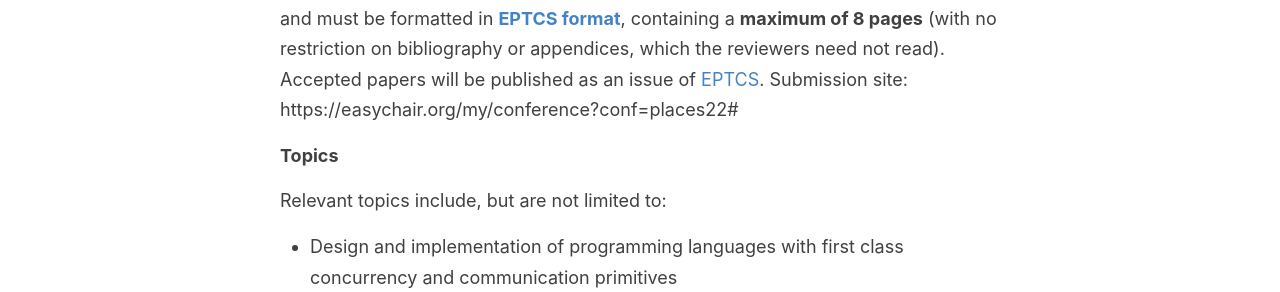
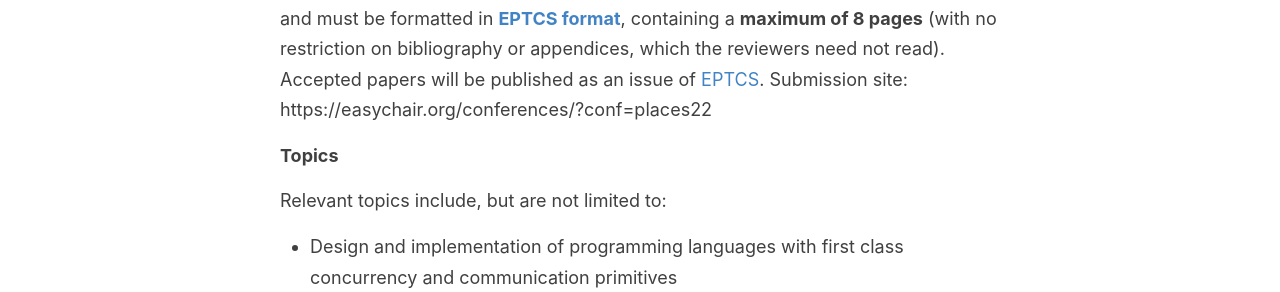
Before and after one commit to places-workshop/2022, a Jekyll site: the page built from _pages/callforpapers.md, in a window 1280 px wide. Shown: the part 731-1023 px from the top of the page. Built offline with Jekyll 4.4.1, drawn with Linux system fonts in a browser that asks for light colours; some of the changed lines change nothing that is shown.

Commit message:
Update callforpapers.md

```diff
--- a/_pages/callforpapers.md
+++ b/_pages/callforpapers.md
@@ -8,7 +8,7 @@
 
 **Submissions**
 
-Submissions are invited in the general area of programming language approaches to concurrency, communication and distribution, ranging from foundational issues, through language implementations, to applications and case studies. Submissions are peer-reviewed by a minimum of three reviewers, with the aim of allocating at least one expert reviewer. Papers are reviewed based on their **novelty**, **clarity**, and **technical soundness**. Submissions must not be submitted for publication elsewhere and must be formatted in [**EPTCS format**](http://style.eptcs.org/), containing a **maximum of 8 pages** (with no restriction on bibliography or appendices, which the reviewers need not read). Accepted papers will be published as an issue of [EPTCS](http://about.eptcs.org/). Submission site: https://easychair.org/my/conference?conf=places22#
+Submissions are invited in the general area of programming language approaches to concurrency, communication and distribution, ranging from foundational issues, through language implementations, to applications and case studies. Submissions are peer-reviewed by a minimum of three reviewers, with the aim of allocating at least one expert reviewer. Papers are reviewed based on their **novelty**, **clarity**, and **technical soundness**. Submissions must not be submitted for publication elsewhere and must be formatted in [**EPTCS format**](http://style.eptcs.org/), containing a **maximum of 8 pages** (with no restriction on bibliography or appendices, which the reviewers need not read). Accepted papers will be published as an issue of [EPTCS](http://about.eptcs.org/). Submission site: https://easychair.org/conferences/?conf=places22
 
 
 
```
